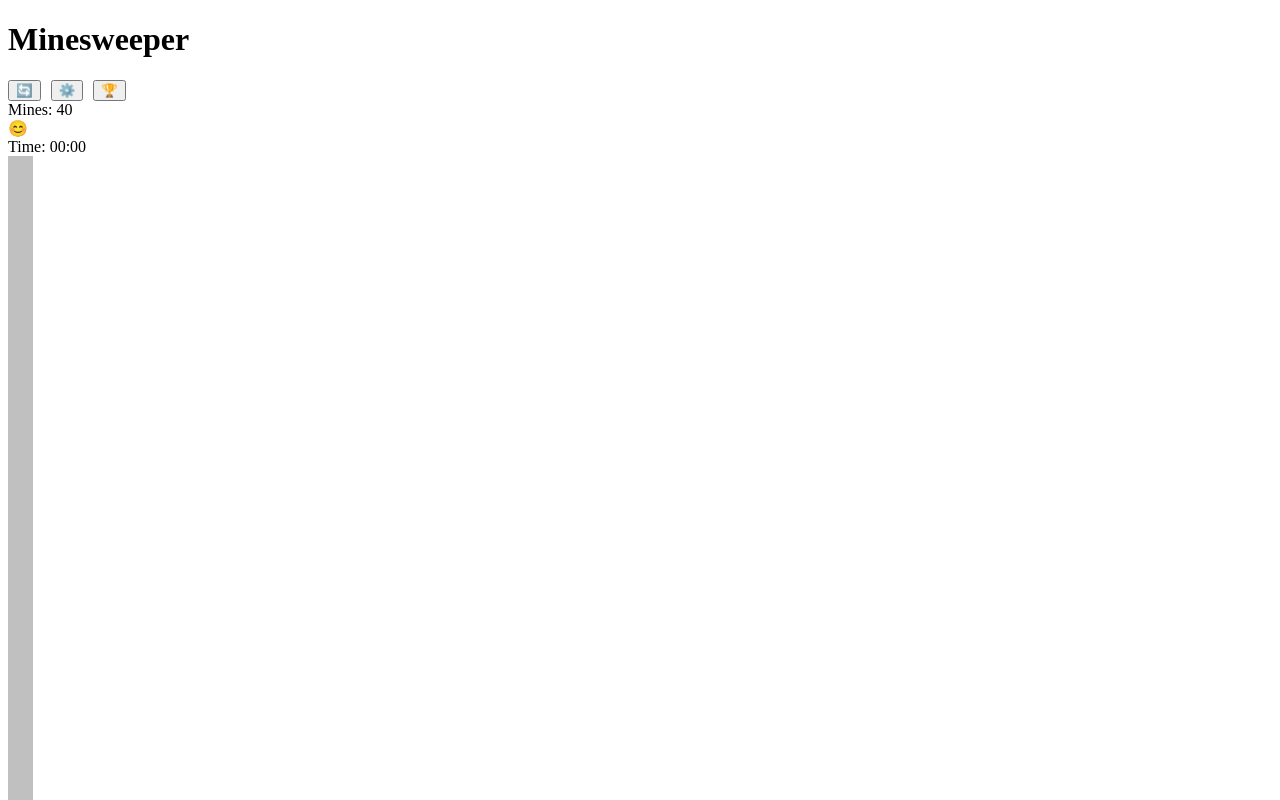
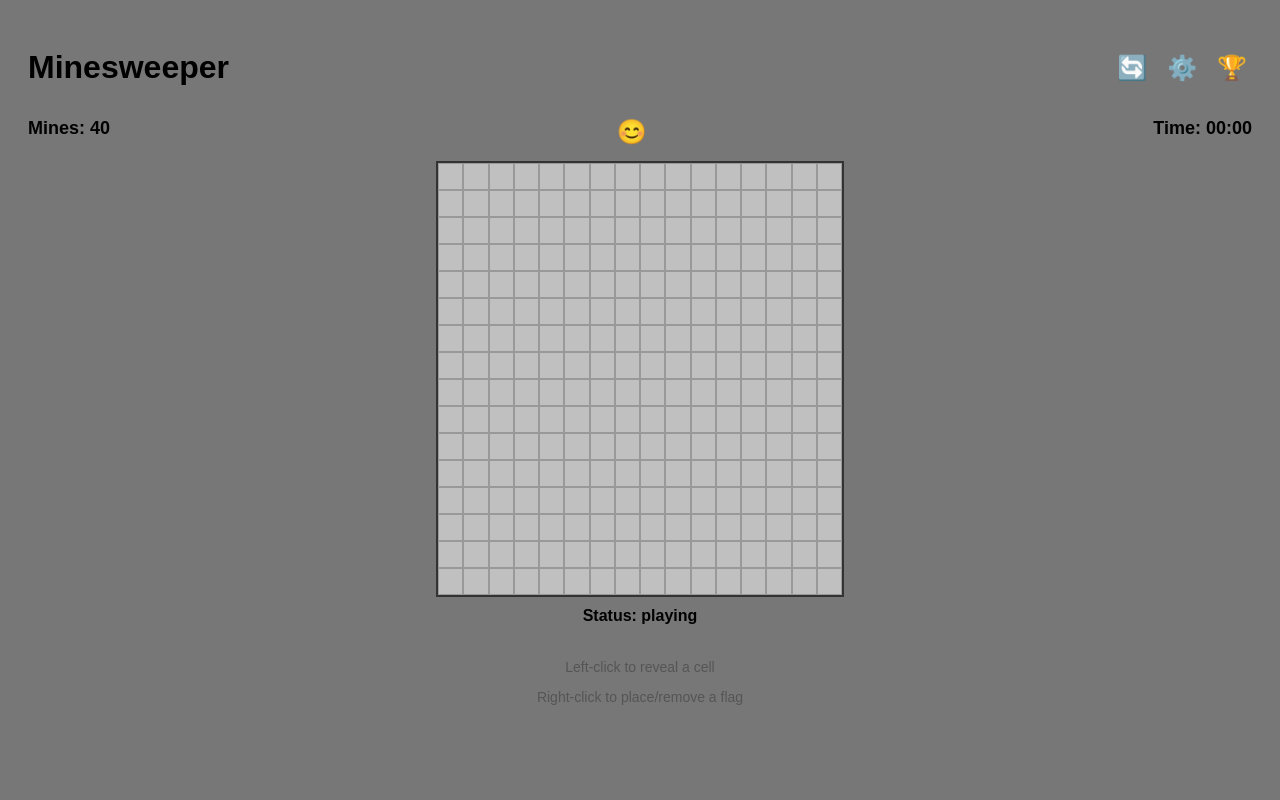
Before and after one commit to VH135/minesweeper-test-task, a React (Vite) app: page / in a window 1280 px wide. Shown: the top 800 px of the page. Built offline with nearby package versions, Linux system fonts and the light colour scheme.

Commit message:
fix highscores table and styles

```diff
--- a/src/App.jsx
+++ b/src/App.jsx
@@ -13,13 +13,13 @@ import React from 'react';
 import { BrowserRouter as Router, Routes, Route } from 'react-router-dom';
 import MinesweeperGame from './Minesweeper.jsx';
 import HighScores from './HighScores.jsx';
-
+//import './styles.css'
 function App() {
   return (
     <Router>
       <Routes>
         <Route path="/" element={<MinesweeperGame />} />
-        <Route path="./highscores" element={<HighScores />} />
+        <Route path="/highscores" element={<HighScores />} />
       </Routes>
     </Router>
   );
--- a/src/HighScores.jsx
+++ b/src/HighScores.jsx
@@ -1,6 +1,6 @@
 import React from 'react';
 import { useNavigate } from 'react-router-dom';
-import './Minesweeper.css';
+import './minesweeper.css';
 
 const HighScores = () => {
   const navigate = useNavigate();
--- a/src/Minesweeper.css
+++ b/src/Minesweeper.css
@@ -1,4 +1,157 @@
-/* Add these new styles to your existing CSS */
+body {
+  background-color: #777;
+}
+
+.minesweeper-container {
+  display: flex;
+  flex-direction: column;
+  align-items: center;
+  font-family: Arial, sans-serif;
+  max-width: 100%;
+  margin: 0 auto;
+  padding: 20px;
+}
+
+/* Game Header */
+.game-header {
+  display: flex;
+  justify-content: space-between;
+  align-items: center;
+  width: 100%;
+  margin-bottom: 10px;
+}
+
+.header-buttons {
+  display: flex;
+  gap: 10px;
+}
+
+.header-button {
+  background: none;
+  border: none;
+  font-size: 24px;
+  cursor: pointer;
+  padding: 5px;
+}
+
+/* Settings Screen */
+.settings-screen {
+  display: flex;
+  flex-direction: column;
+  align-items: center;
+  width: 100%;
+  max-width: 400px;
+}
+
+.size-options {
+  width: 100%;
+  margin: 20px 0;
+}
+
+.size-options h3 {
+  margin-bottom: 10px;
+  text-align: center;
+}
+
+.size-buttons {
+  display: flex;
+  flex-direction: column;
+  gap: 10px;
+  width: 100%;
+}
+
+.size-buttons button {
+  padding: 12px;
+  font-size: 16px;
+  border: 1px solid #333;
+  border-radius: 4px;
+  background-color: #f0f0f0;
+  cursor: pointer;
+}
+
+.size-buttons button.active {
+  background-color: #333;
+  color: white;
+}
+
+.settings-buttons {
+  display: flex;
+  gap: 10px;
+  width: 100%;
+  margin-top: 20px;
+}
+
+.settings-button {
+  flex: 1;
+  padding: 12px;
+  font-size: 16px;
+  border: 1px solid #333;
+  border-radius: 4px;
+  background-color: #f0f0f0;
+  cursor: pointer;
+}
+
+.settings-button:hover {
+  background-color: #e0e0e0;
+}
+
+/* Game Screen */
+.game-info {
+  display: flex;
+  justify-content: space-between;
+  width: 100%;
+  margin-bottom: 15px;
+  font-size: 18px;
+  font-weight: bold;
+}
+
+.face-button {
+  font-size: 24px;
+  padding: 0 15px;
+}
+
+.board {
+  display: flex;
+  flex-direction: column;
+  border: 2px solid #333;
+  background-color: #999;
+  margin: 0 auto;
+}
+
+.row {
+  display: flex;
+}
+
+.cell {
+  display: flex;
+  justify-content: center;
+  align-items: center;
+  border: 1px solid #999;
+  cursor: pointer;
+  font-weight: bold;
+  user-select: none;
+}
+
+.cell:not(.revealed):hover {
+  background-color: #aaa;
+}
+
+.revealed {
+  background-color: #e0e0e0;
+}
+
+.status-info {
+  margin-top: 10px;
+  font-size: 16px;
+  font-weight: bold;
+}
+
+.instructions {
+  margin-top: 20px;
+  font-size: 14px;
+  color: #555;
+  text-align: center;
+}
 
 .highscores-container {
   display: flex;
--- a/src/Minesweeper.jsx
+++ b/src/Minesweeper.jsx
@@ -1,6 +1,7 @@
 import React, { useState, useEffect, useCallback } from 'react';
 import { useNavigate } from 'react-router-dom';
-import './Minesweeper.css';
+import './minesweeper.css';
+
 
 const BOARD_SIZES = {
   small: { rows: 8, cols: 8, mines: 10 },
```
